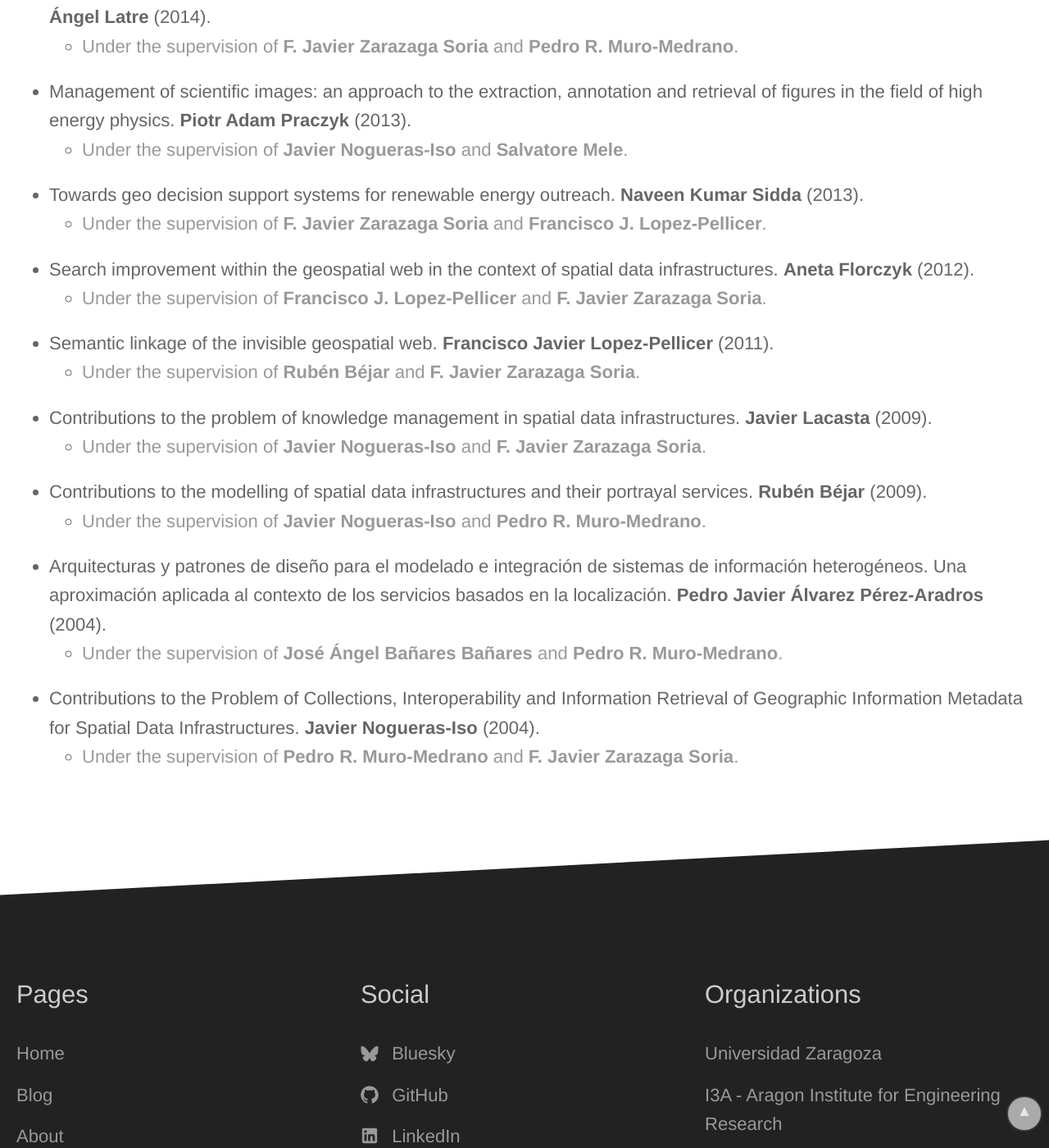
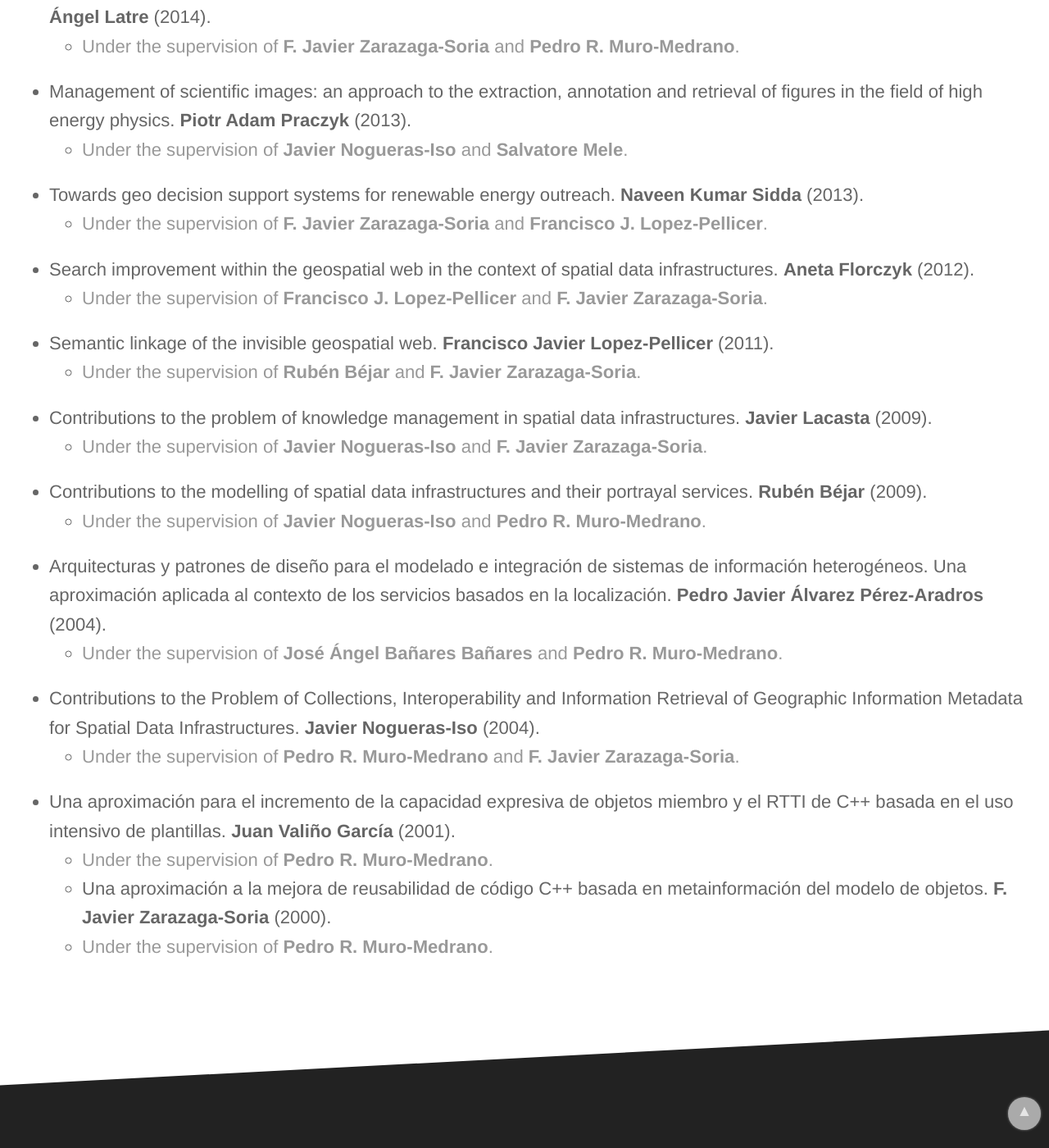
Before and after one commit to IAAA-Lab/IAAA-Lab.github.io, a Jekyll site: the page built from dissertations.md, in a window 1280 px wide and 1400 px high, scrolled down 2015 px. Shown: the whole window at 82% size. Built offline with Jekyll 4.4.1, drawn with Linux system fonts in a browser that asks for light colours; some of the changed text lies outside the part shown.

Commit message:
Añadidas tesis de Juan Valiño y Javy

```diff
--- a/dissertations.md
+++ b/dissertations.md
@@ -27,32 +27,36 @@ layout: phd_dissertations
 - Artificial Intelligence-Based Solutions for the Efficient Management of the Agricultural Sector. **Mario Esteban Suaza-Medina** (2025).
   - <span style="color:#999999">Under the supervision of **Javier Lacasta**.</span>
 - Improving Access and Discovery of Spatial Resources in Catalogues. **Sergio Martín Segura** (2025).
-  - <span style="color:#999999">Under the supervision of **F. Javier Zarazaga Soria** and **Francisco J. Lopez-Pellicer**.</span>
+  - <span style="color:#999999">Under the supervision of **F. Javier Zarazaga-Soria** and **Francisco J. Lopez-Pellicer**.</span>
 - Documents deblurring using Deep Learning (University of Gabes, Tunisia). **Hala Neji** (2022).
   - <span style="color:#999999">Under the supervision of **Adel M. Alimi**, **Mohamed Ben Halima**  and **Javier Nogueras-Iso**.</span>
 - Site-Specific Rules Extraction in Precision Agriculture. **Borja Espejo García** (2019).
-  - <span style="color:#999999">Under the supervision of **F. Javier Zarazaga Soria** and **Francisco J. Lopez-Pellicer**.</span>
+  - <span style="color:#999999">Under the supervision of **F. Javier Zarazaga-Soria** and **Francisco J. Lopez-Pellicer**.</span>
 - Gestión colaborativa de modelos de ciudades 3D durante su ciclo de vida basada en servicios en la nube (*Cloud-based collaborative 3D city model management along their life cycle*). **Iñaki Prieto Furundarena** (2018).
   - <span style="color:#999999">Under the supervision of **Rubén Béjar** and **José Luis Izkara Martínez**.</span>
 - Automatic reconstruction of itineraries from descriptive texts. **Ludovic Moncla** (2015).
   - <span style="color:#999999">Under the supervision of **Javier Nogueras-Iso** and **Mauro Gaio**.</span>
 - Acceso semántico a servicios de información geográfica. **Walter Renteria-Agualimpia** (2015).
-  - <span style="color:#999999">Under the supervision of **F. Javier Zarazaga Soria** and **Francisco J. Lopez-Pellicer**.</span>
+  - <span style="color:#999999">Under the supervision of **F. Javier Zarazaga-Soria** and **Francisco J. Lopez-Pellicer**.</span>
 - Contributions to the interoperability of hydrological information systems based on spatial data infrastructures. **Miguel Ángel Latre** (2014).
-  - <span style="color:#999999">Under the supervision of **F. Javier Zarazaga Soria** and **Pedro R. Muro-Medrano**.</span>
+  - <span style="color:#999999">Under the supervision of **F. Javier Zarazaga-Soria** and **Pedro R. Muro-Medrano**.</span>
 - Management of scientific images: an approach to the extraction, annotation and retrieval of figures in the field of high energy physics. **Piotr Adam Praczyk** (2013).
   - <span style="color:#999999">Under the supervision of **Javier Nogueras-Iso** and **Salvatore Mele**.</span>
 - Towards geo decision support systems for renewable energy outreach. **Naveen Kumar Sidda** (2013).
-  - <span style="color:#999999">Under the supervision of **F. Javier Zarazaga Soria** and **Francisco J. Lopez-Pellicer**.</span>
+  - <span style="color:#999999">Under the supervision of **F. Javier Zarazaga-Soria** and **Francisco J. Lopez-Pellicer**.</span>
 - Search improvement within the geospatial web in the context of spatial data infrastructures. **Aneta Florczyk** (2012).
-  - <span style="color:#999999">Under the supervision of **Francisco J. Lopez-Pellicer** and **F. Javier Zarazaga Soria**.</span>
+  - <span style="color:#999999">Under the supervision of **Francisco J. Lopez-Pellicer** and **F. Javier Zarazaga-Soria**.</span>
 - Semantic linkage of the invisible geospatial web. **Francisco Javier Lopez-Pellicer** (2011).
-  - <span style="color:#999999">Under the supervision of **Rubén Béjar** and **F. Javier Zarazaga Soria**.</span>
+  - <span style="color:#999999">Under the supervision of **Rubén Béjar** and **F. Javier Zarazaga-Soria**.</span>
 - Contributions to the problem of knowledge management in spatial data infrastructures. **Javier Lacasta** (2009).
-  - <span style="color:#999999">Under the supervision of **Javier Nogueras-Iso** and **F. Javier Zarazaga Soria**.</span>
+  - <span style="color:#999999">Under the supervision of **Javier Nogueras-Iso** and **F. Javier Zarazaga-Soria**.</span>
 - Contributions to the modelling of spatial data infrastructures and their portrayal services. **Rubén Béjar** (2009).
   - <span style="color:#999999">Under the supervision of **Javier Nogueras-Iso** and **Pedro R. Muro-Medrano**.</span>
 - Arquitecturas y patrones de diseño para el modelado e integración de sistemas de información heterogéneos. Una aproximación aplicada al contexto de los servicios basados en la localización. **Pedro Javier Álvarez Pérez-Aradros** (2004).
   - <span style="color:#999999">Under the supervision of **José Ángel Bañares Bañares** and **Pedro R. Muro-Medrano**.</span>
 - Contributions to the Problem of Collections, Interoperability and Information Retrieval of Geographic Information Metadata for Spatial Data Infrastructures. **Javier Nogueras-Iso** (2004).
-  - <span style="color:#999999">Under the supervision of **Pedro R. Muro-Medrano** and **F. Javier Zarazaga Soria**.</span>
+  - <span style="color:#999999">Under the supervision of **Pedro R. Muro-Medrano** and **F. Javier Zarazaga-Soria**.</span>
+- Una aproximación para el incremento de la capacidad expresiva de objetos miembro y el RTTI de C++ basada en el uso intensivo de plantillas. **Juan Valiño García** (2001).
+  - <span style="color:#999999">Under the supervision of **Pedro R. Muro-Medrano**.</span>
+  - Una aproximación a la mejora de reusabilidad de código C++ basada en metainformación del modelo de objetos. **F. Javier Zarazaga-Soria** (2000).
+  - <span style="color:#999999">Under the supervision of **Pedro R. Muro-Medrano**.</span>
```
